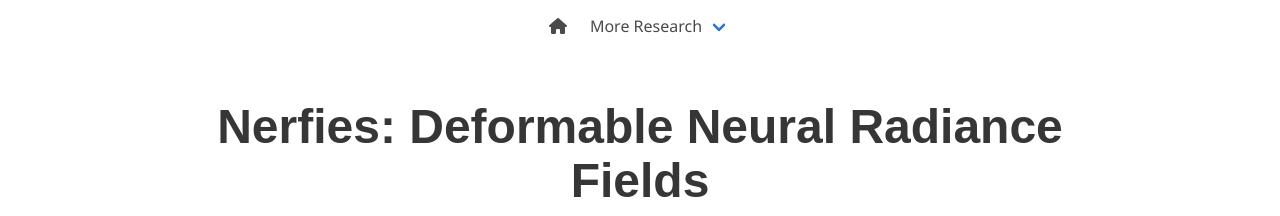
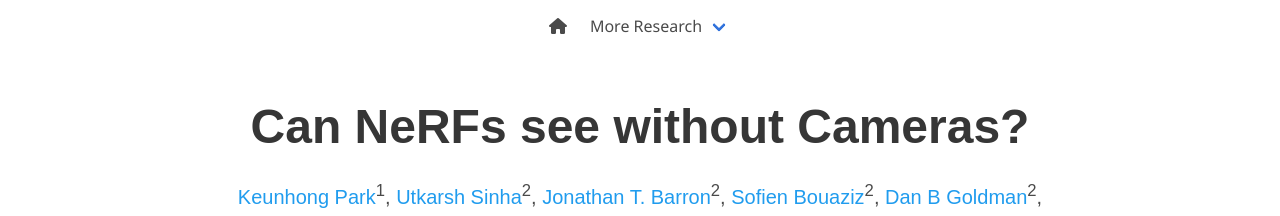
Before and after one commit to echonerf/echonerf.github.io, a plain HTML site: page index.html in a window 1280 px wide. Shown: the top 216 px of the page. Drawn offline with nearby package versions, Linux system fonts and the light colour scheme; some icons are missing; a web font is replaced by a local one.

Commit message:
second commit

```diff
--- a/index.html
+++ b/index.html
@@ -88,7 +88,7 @@
     <div class="container is-max-desktop">
       <div class="columns is-centered">
         <div class="column has-text-centered">
-          <h1 class="title is-1 publication-title">Nerfies: Deformable Neural Radiance Fields</h1>
+          <h1 class="title is-1 publication-title">Can NeRFs see without Cameras?</h1>
           <div class="is-size-5 publication-authors">
             <span class="author-block">
               <a href="https://keunhong.com">Keunhong Park</a><sup>1</sup>,</span>
```
